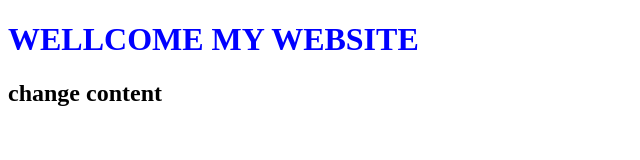
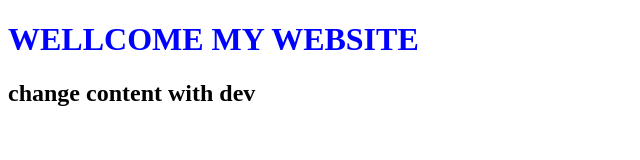
Before and after one commit to thangCodedao/my-website, a plain HTML site: page index.html in a window 1280 px wide. Shown: the whole page, without its empty margins (0-640 px from the left). Drawn offline with Linux system fonts and the light colour scheme.

Commit message:
Update index.html

```diff
--- a/index.html
+++ b/index.html
@@ -8,7 +8,7 @@
 </head>
 <body>
     <h1>WELLCOME MY WEBSITE</h1>
-    <h2>change content </h2>
+    <h2>change content with dev</h2>
 
 </body>
 </html>
```
